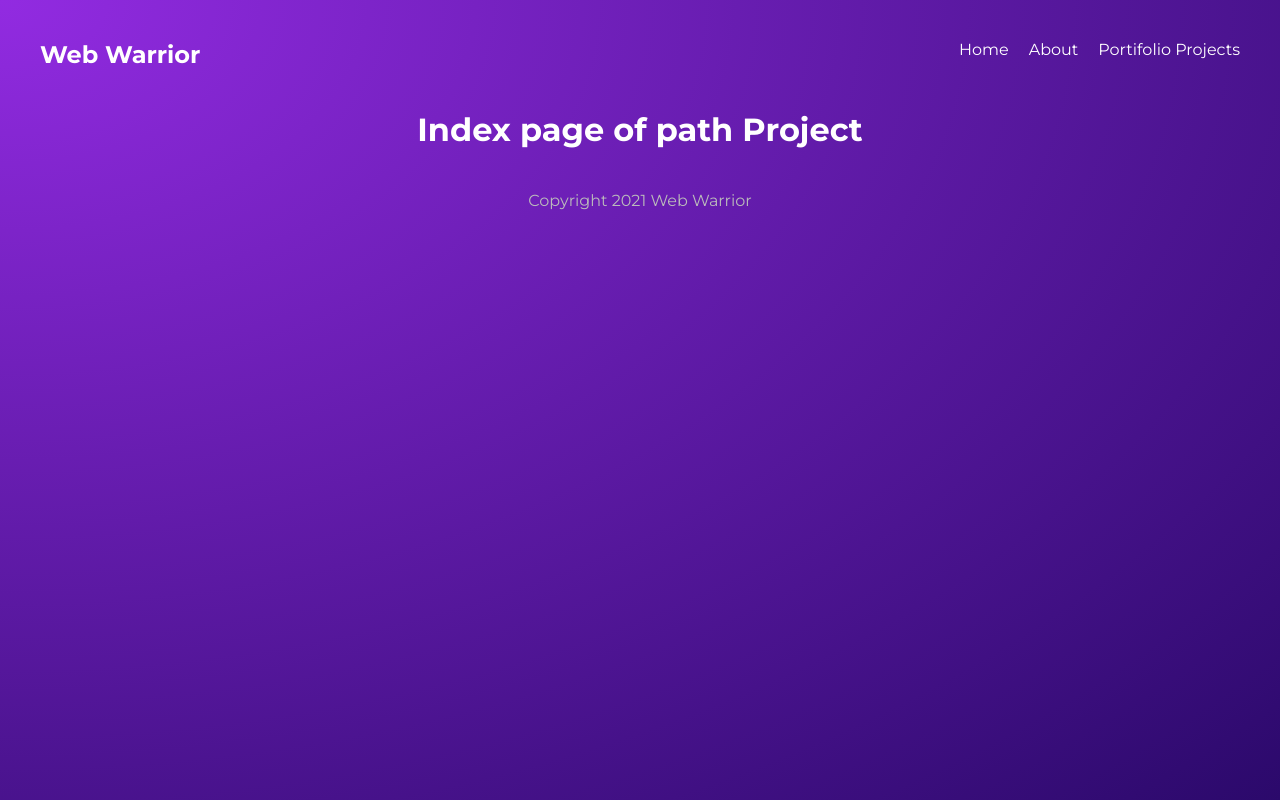
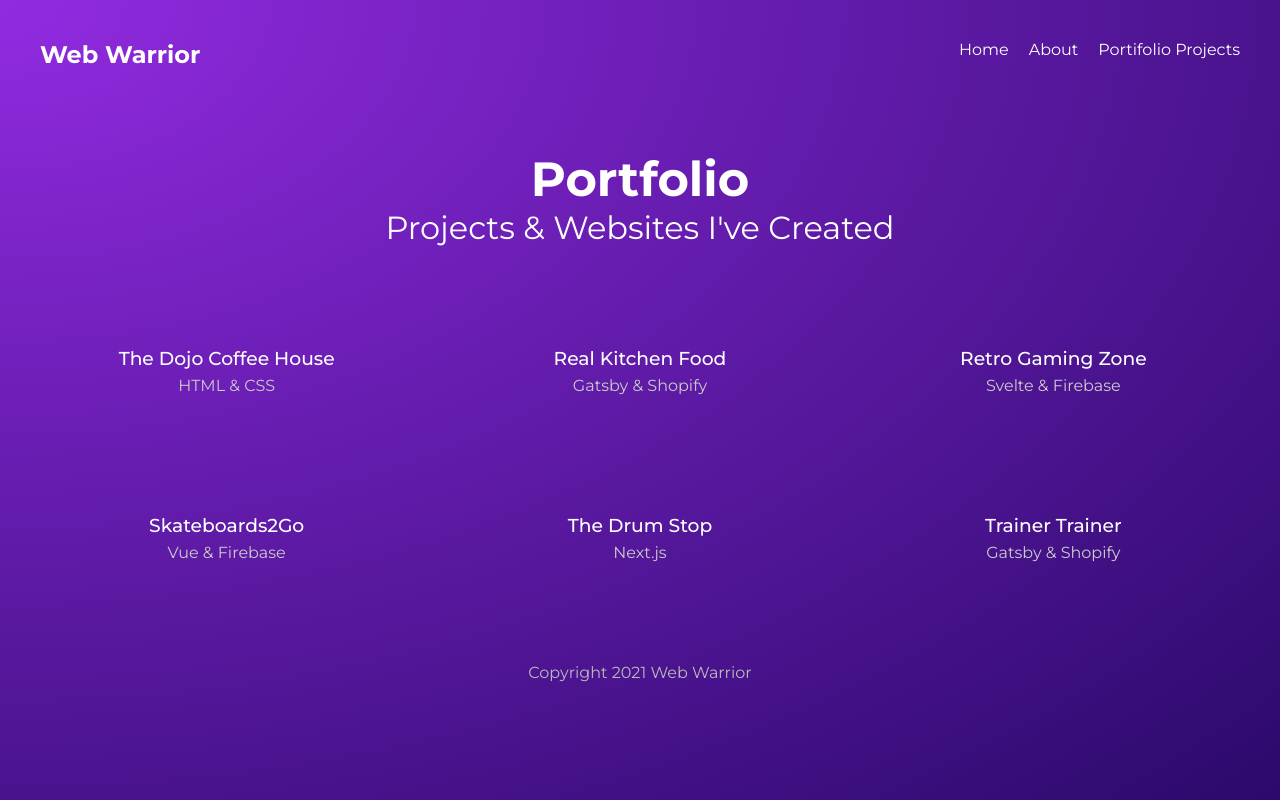
Before and after one commit to rlinsdev/Gatsby, a Gatsby site: page /projects in a window 1280 px wide. Built offline with nearby package versions, Linux system fonts and the light colour scheme; Gatsby itself is replaced by a stand-in of ours.

Commit message:
Fetching linsting data

```diff
--- a/src/pages/projects/index.js
+++ b/src/pages/projects/index.js
@@ -1,13 +1,43 @@
+import { graphql, Link } from 'gatsby'
 import React from 'react'
 import Layout from '../../components/Layout'
 import * as styles from '../../styles/projects.module.css'
 
-export default function Project() {
+export default function Project({ data }) {
+  const projects = data.allMarkdownRemark.nodes
   return (
     <Layout>
       <div className={styles.portfolio}>
-        <h1>Index page of path Project</h1>
+        <h2>Portfolio</h2>
+        <h3>Projects & Websites I've Created</h3>
+        <div className={styles.projects}>
+          {projects.map(project =>(
+            <Link to={"/projects/" + project.frontmatter.slug} key={project.id}>
+              <div>
+                <h3>{ project.frontmatter.title }</h3>
+                <p>{ project.frontmatter.stack }</p>
+
+              </div>
+            </Link>
+          ))}
+        </div>
       </div>
     </Layout>
   )
 }
+
+// Exports page  query
+export const query = graphql `
+query ProjectsPage {
+  allMarkdownRemark {
+    nodes {
+      frontmatter {
+        slug
+        stack
+        title
+      }
+      id
+    }
+  }
+}
+`
--- a/src/styles/projects.module.css
+++ b/src/styles/projects.module.css
@@ -9,3 +9,18 @@
   font-size: 2em;
   font-weight: 400;
 }
+.projects {
+  display: grid;
+  grid-template-columns: 1fr 1fr 1fr;
+  grid-gap: 80px;
+  margin: 80px 20px;
+}
+.projects h3 {
+  text-align: center;
+  margin: 20px auto 0px;
+  font-weight: 500;
+}
+.projects p {
+  color: #ccc;
+  margin-top: 4px;
+}
```
